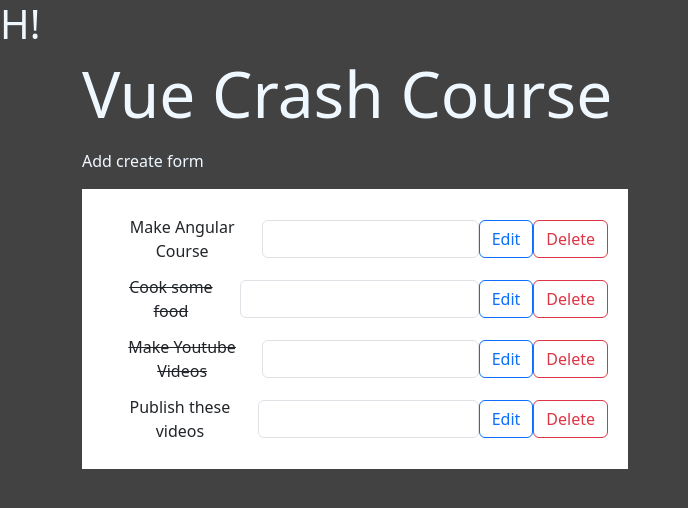
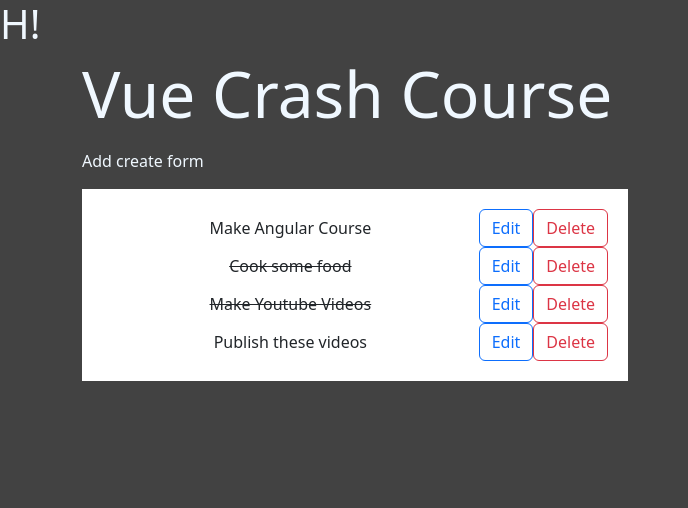
Before and after one commit to kartiksarwan2017/VueJS_Fundamentals, a Vue app: page / in a window 1280 px wide. Shown: the top 508 px of the page, without its empty margins (0-688 px from the left). Built offline with nearby package versions, Linux system fonts and the light colour scheme.

Commit message:
Passing methods in Vue

```diff
--- a/src/components/TodoItem.vue
+++ b/src/components/TodoItem.vue
@@ -1,13 +1,14 @@
 <template>
     <li class="d-flex align-items-center list-group-item">
       <button
+      v-if="!isEditing"
       :class="{completed}"
       @click="$emit('on-toggle')"
       class="btn border-0 text-left flex-grow-1">{{todoString}}</button>
-      <form class="flex-grow-1">
-        <input type="text" class="form-control" />
+      <form v-else @submit.prevent="endEditing()" class="flex-grow-1">
+        <input type="text" class="form-control" v-model="newTodoString" @blur="startEditing()" />
       </form>
-      <button  class="btn btn-outline-primary">Edit</button>
+      <button @click="startEditing()" class="btn btn-outline-primary">Edit</button>
       <button @click="$emit('on-delete')" class="btn btn-outline-danger">Delete</button>
     </li>
 </template>
@@ -24,7 +25,21 @@
         isEditing: false,
         newTodoString: ""
     }
-   }
+   },
+    methods:{
+      startEditing(){
+        if(!this.isEditing){
+          this.newTodoString = this.todoString;
+          this.isEditing = true
+        }else {
+          this.endEditing();
+        }
+      },
+      endEditing(){
+        this.isEditing = false;
+        this.$emit('on-edit', this.newTodoString)
+      }
+    }
 }
 </script>
 
```
